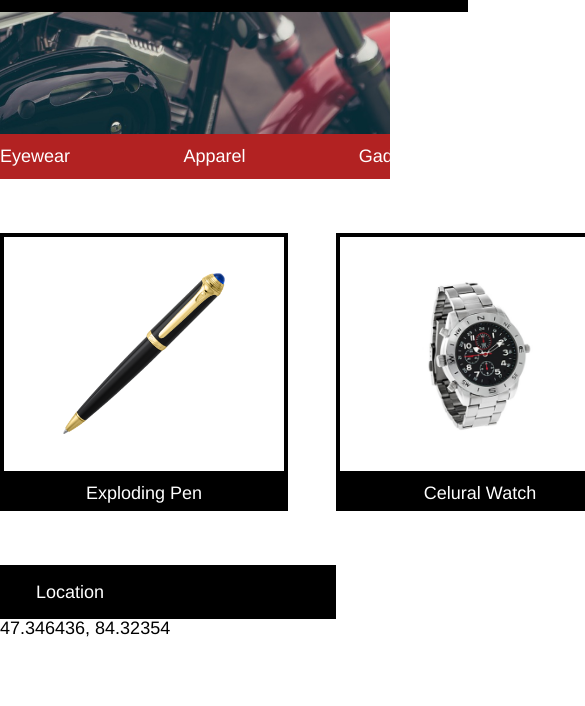
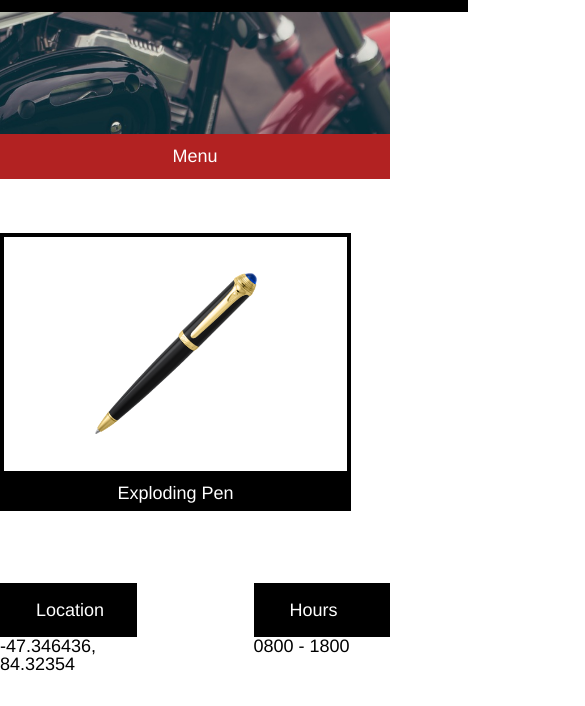
Before and after one commit to ppinedag07/SecretAgentSupply, a plain HTML site: page index.html in a window 390 px wide. Shown: the part 367-1073 px from the top of the page, 585 px wide, since content can reach past the window. Drawn offline with Linux system fonts and the light colour scheme.

Commit message:
Modifyinf CSS

```diff
--- a/index.html
+++ b/index.html
@@ -31,13 +31,16 @@
 
       <div class="nav-items">
         <div class="container">
-          <ul>
+          <ul class="item-lists">
             <li>Eyewear</li>
             <li>Apparel</li>
             <li>Gadgets</li>
             <li>Vehicles</li>
             <li>Classes</li>
             <li>Contact</li>
+          </ul>
+          <ul class="menu">
+            <li>Menu</li>
           </ul>
         </div>
       </div>
@@ -46,19 +49,19 @@
 
       <div class="container">
         <div class="products">
-          <div class="item">
+          <div class="item-pen">
             <div class="item-img">
               <img src="./resources/media/pen.png" alt="Pen">
             </div>
             <span class="description">Exploding Pen</span>
           </div>
-          <div class="item">
+          <div class="item-watch">
             <div class="item-img">
               <img src="./resources/media/watch.png" alt="Watch">
             </div>
-            <span class="description">Celural Watch</span>
+            <span class="description">Cellural Watch</span>
           </div>
-          <div class="item">
+          <div class="item-glasses">
             <div class="item-img">
               <img src="./resources/media/glasses.png" alt="Glasses">
             </div>
@@ -73,7 +76,7 @@
         <div class="store">
           <div class="store-info">
             <h4>Location</h4>
-            <span>47.346436, 84.32354</span>
+            <span>-47.346436, 84.32354</span>
           </div>
           <div class="store-info">
             <h4>Hours</h4>
--- a/resources/css/style.css
+++ b/resources/css/style.css
@@ -4,7 +4,7 @@ html {
 }
 
 .container {
-  width: 960px;
+  max-width: 960px;
   margin: 0 auto;
 }
 
@@ -57,15 +57,19 @@ html {
   color: white;
 }
 
-.nav-items ul {
+.item-lists {
   display: flex;
   flex-grow: 1;
   justify-content: space-between;
-
 }
 
-.nav-items li {
+.item-lists li, .menu li {
+  text-align: center;
   padding: 0.75rem 0;
+}
+
+.menu {
+  display: none;
 }
 
 .products {
@@ -74,8 +78,10 @@ html {
   justify-content: space-between;
 }
 
-.item {
+.item-pen, .item-watch, .item-glasses {
   width: 30%;
+  display: flex;
+  flex-direction: column;
 }
 
 .item-img {
@@ -92,7 +98,6 @@ html {
 }
 
 .description {
-  display: block;
   background-color: black;
   color: white;
   text-align: center;
@@ -103,12 +108,12 @@ html {
   display: flex;
   flex-grow: 1;
   justify-content: space-between;
-  margin-top: 3rem;
-  margin-bottom: 4rem;
+  margin-top: 3rem 0 0 0;
 }
 
 .store-info {
   width: 35%;
+  margin: 4rem 0 0 0;
 }
 
 .store-info h4 {
@@ -123,5 +128,42 @@ html {
   display: flex;
   justify-content: flex-start;
   align-items: center;
+  margin: 4rem 0 0 0;
   height: 5rem;
 }
+
+@media only screen and (max-width: 1024px) {
+  .item-lists {
+    display: none;
+  }
+
+  .menu {
+    display: flex;
+    justify-content: center;
+    align-items: center;
+  }
+
+  .item-pen, .item-watch {
+    width: 47%;
+  }
+
+  .item-glasses {
+    display: none;
+  }
+}
+
+@media only screen and (max-width: 470px) {
+  .menu {
+    display: flex;
+    justify-content: center;
+    align-items: center;
+  }
+
+  .item-pen {
+    width: 90%;
+  }
+
+  .item-watch, .item-glasses {
+    display: none;
+  }
+}
```
